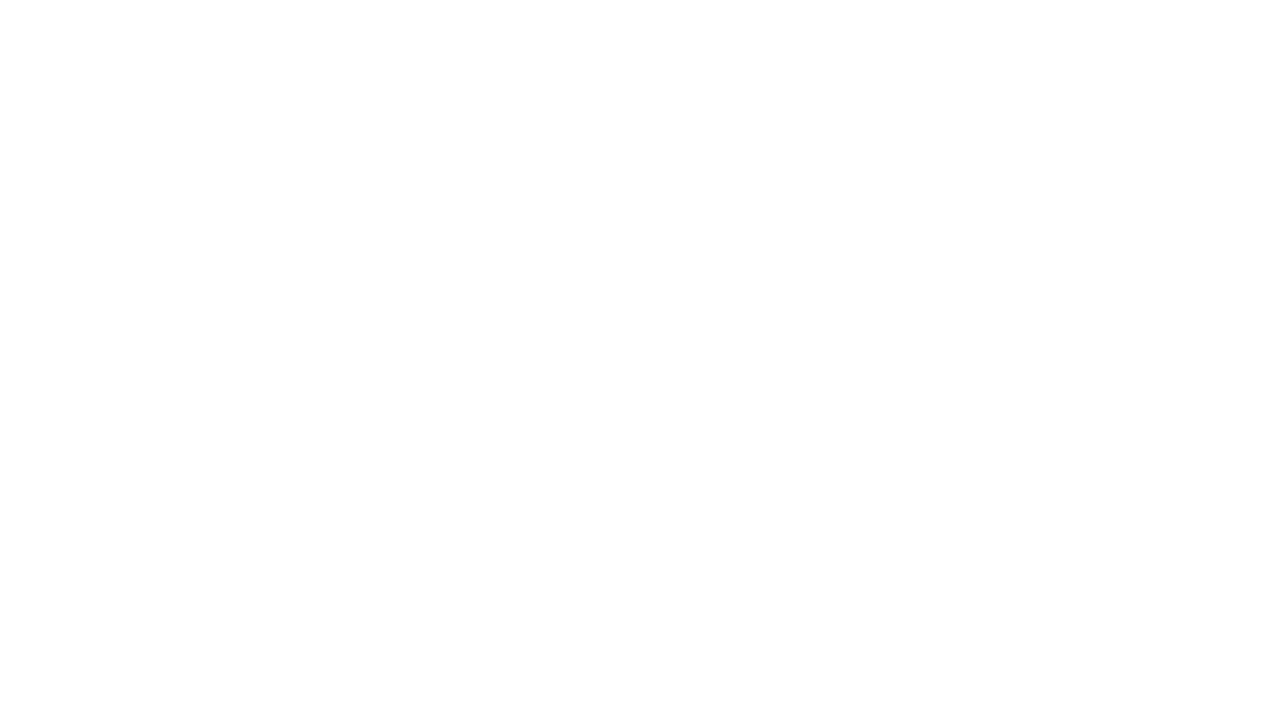
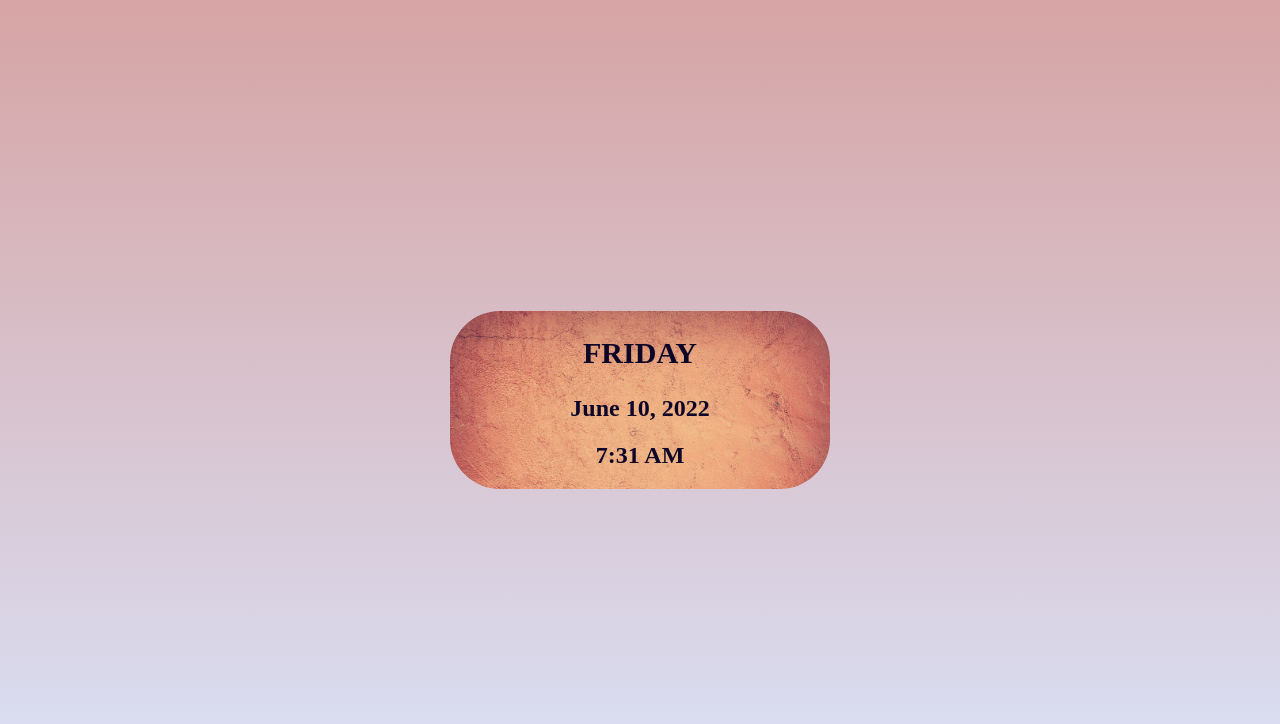
Before and after one commit to rad1k-k/Time-and-Date, a plain HTML site: page index.html in a window 1280 px wide. Drawn offline with Linux system fonts and the light colour scheme.

Commit message:
time and date

```diff
--- a/index.html
+++ b/index.html
@@ -9,7 +9,7 @@
 </head>
 <body>
     <div id="container">
-        <h1 id="day"></h1>
+        <h2 id="day"></h2>
         <h2 id="month_date_year"></h2>
         <h2 id="time"></h2>
     </div>
--- a/style.css
+++ b/style.css
@@ -4,26 +4,43 @@ html, body{
     display: flex;
     justify-content: center;
     align-items: center;
+    background: linear-gradient(to top, #dae2f8, #d6a4a4);
+    background-size: cover;
 }
 
 #container{
   width: 30%;
   text-align: center;
-  margin-top: -150px;
-
-  border-radius: 10px;
-  background-image: url(img/img\ \(1\).jpg);
+  justify-content: center;
+  align-items: center;
+  flex-wrap: wrap;
+  border-radius: 50px;
+  background-image: url(img/img\ \(10\).jpg);
   background-size: cover;
 }
 
 #day{
-  color: #fff;
+  color: rgb(13, 6, 40);
+  text-transform: uppercase;
+  font-size: 30px;
+  font-weight: 900;
 }
 
 #month_date_year{
-  color: #fff;
+  color: rgb(13, 6, 40);
+
 }
 
 #time{
-  color: #fff;
+  color: rgb(13, 6, 40);
+  text-transform: uppercase;
 }
+
+
+
+@media only screen and (max-width:768px) {
+  #container{
+    width: 70%;
+  }
+
+}
```
Also changed, not shown: img/img (10).jpg (added).
